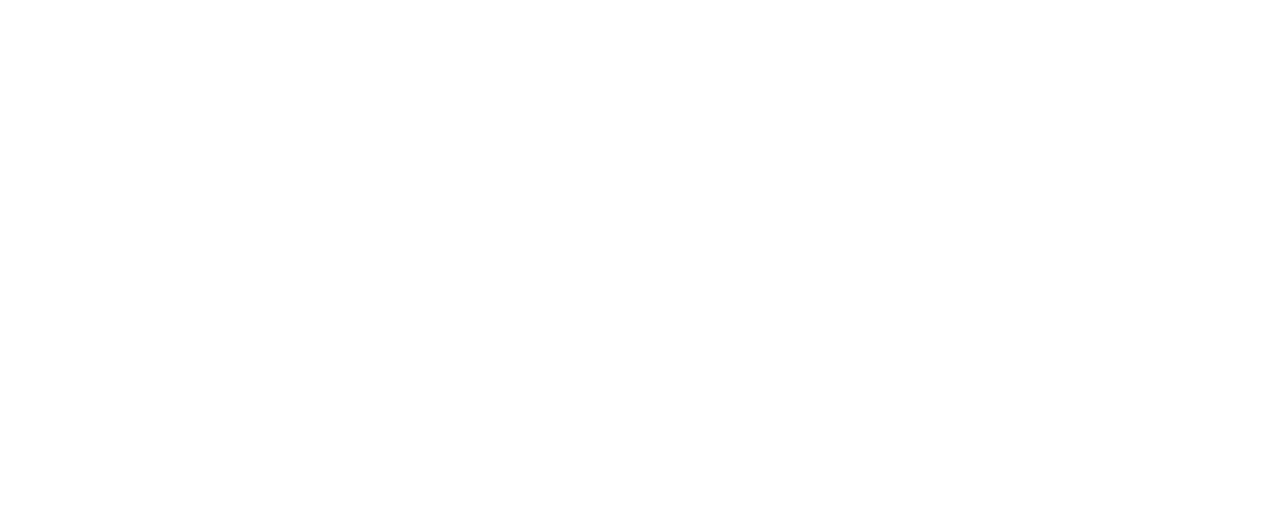
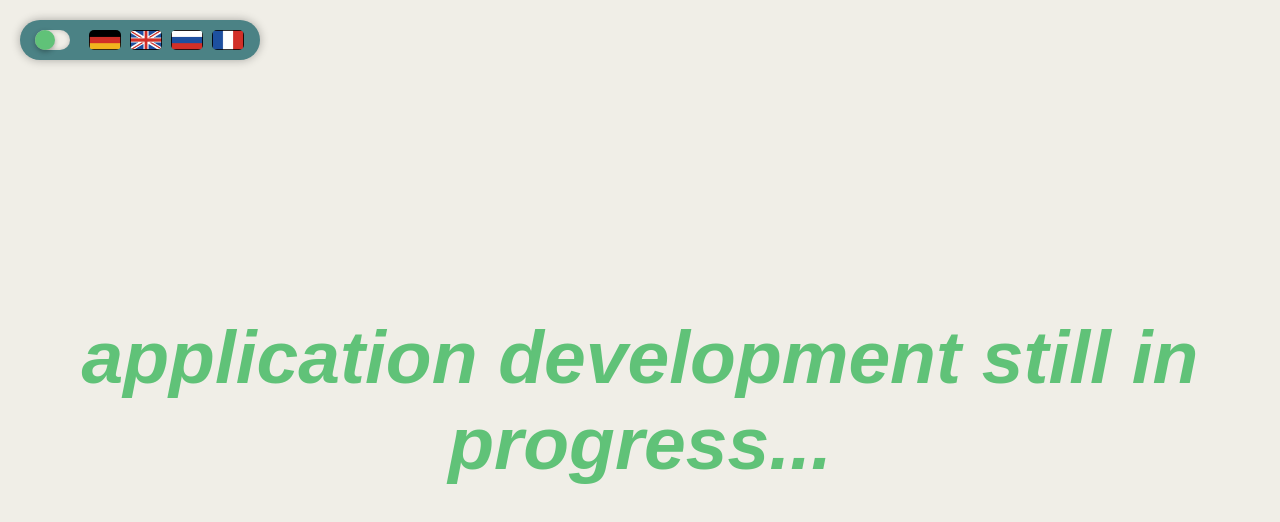
Before and after one commit to KonstantinPfeil/PlusCards, a plain HTML site: page download.html in a window 1280 px wide. Drawn offline with Linux system fonts and the light colour scheme.

Commit message:
download_html

```diff
--- /dev/null
+++ b/Download_style.css
@@ -0,0 +1,102 @@
+/*allgemein*/
+
+*{
+    margin: 0;
+    padding: 0;
+    overflow-x: hidden;
+}
+html{
+    scroll-behavior: smooth;
+}
+body{
+    background-color:var(--color2);
+}
+
+/* colors */
+
+body, html .light{
+    --color1: rgb(96,194,120);
+    --color2: rgb(240, 238, 231);
+    --color3: rgba(75, 130, 133, 1);
+}
+body, html .dark{
+    --color1: rgb(96,194,120);
+    --color2: #252839;
+    --color3: rgba(75, 130, 133, 1);
+}
+
+/* Settings  */
+
+.options{
+    background-color: var(--color3);
+    border-radius: 20px;
+    position: absolute;
+    top: 20px;
+    left: 20px;
+    height: 40px;
+    width: 240px;
+    box-shadow: 0 0 10px rgba(0, 0, 0, 0.3);
+
+}
+#switch {
+    margin-left: 15px;
+    margin-right: 15px;
+    margin-top: 10px;
+    width: 35px;
+    height: 20px;
+    -webkit-appearance: none;
+    background: var(--color2);
+    outline: none;
+    border-radius: 20px;
+    box-shadow: inset 0 0 5px rgba(0, 0, 0, 0.2);
+}
+input:checked[type="checkbox"] {
+    background: var(--color2);
+}
+input[type="checkbox"]:before{
+    content: "";
+    position: absolute;
+    width: 20px;
+    height: 20px;
+    border-radius: 50%;
+    top: 20;
+    left: 20;
+    background: var(--color1);
+    box-shadow: 0 2px 5px rgba(0, 0, 0, .3);
+}
+input:checked[type="checkbox"]:before{
+    left: 35px;
+}
+.options > button{
+    vertical-align:top;
+    margin-top: 10px;
+    margin-right: 5px;
+    background: none;
+	color: inherit;
+	border: none;
+	padding: 0;
+	font: inherit;
+	cursor: pointer;
+	outline: inherit;
+}
+.options > button img{
+    max-width: 100%;
+    height: 20px;
+    border-radius: 5px;
+}
+
+/* text */
+
+h1{
+    position: absolute;
+    top: 50%;
+    margin-left: auto;
+    margin-right: auto;
+    transform: translateY(-50%);
+    font-family: sans-serif;
+    font-size: 75px;
+    font-weight: 800;
+    text-align: center;
+    color: var(--color1);
+    font-style: italic;
+}
--- a/download.html
+++ b/download.html
@@ -0,0 +1,22 @@
+<!DOCTYPE html>
+<html>
+    <head>
+        <title>+Cards</title>
+        <link rel="stylesheet" href="Download_style.css">
+    </head>
+<body>
+    <section class="text">
+        <div class="TopScreen">
+            <div class="options">
+            <input type="checkbox" id="switch">
+            <button id="DE"><img src="images/DE.jpeg" ></button>
+            <button id="EN"><img src="images/EN.jpeg" ></button>
+            <button id="RU"><img src="images/RU.jpeg" ></button>
+            <button id="FRZ"><img src="images/FRZ.jpeg" ></button>
+        </div>
+        <h1>application development still in progress...</h1>
+        </div>
+    </section>
+    <script src="Darkmode.js"></script>
+</body>
+</html>
```
Also changed, not shown: index.html (+2 -0 lines).
